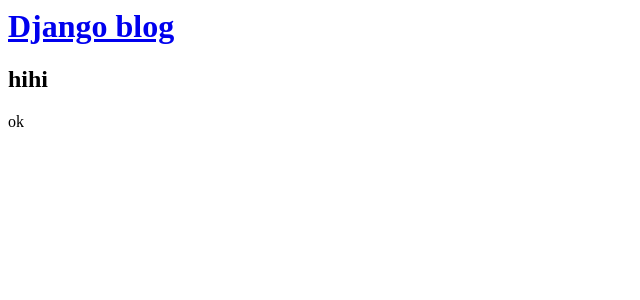
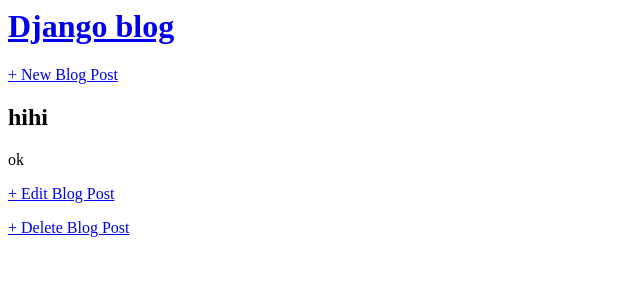
Before and after one commit to phuongha47/NaguruBlog-Django, a Django app: page /post/1/ in a window 1280 px wide. Shown: the top 300 px of the page, without its empty margins (0-640 px from the left). Run offline with Django 3.2, Linux system fonts and the light colour scheme; data comes from the database, SQL or seed files in the repository.

Commit message:
create, delete, edit

```diff
--- a/blog/templates/base.html
+++ b/blog/templates/base.html
@@ -1,14 +1,23 @@
 <html>
+
 <head>
     <title>Django blog</title>
+    <link href="https://fonts.googleapis.com/css?family=Source+Sans+Pro:ǓǏǏ" rel="stylesheet">
 </head>
+
 <body>
+    <div>
         <header>
+            <div class="nav-left">
                 <h1><a href="{% url 'home' %}">Django blog</a></h1>
+            </div>
+            <div class="nav-right">
+                <a href="{% url 'post_new' %}">+ New Blog Post</a>
+            </div>
         </header>
-<div>
         {% block content %}
         {% endblock content %}
     </div>
 </body>
+
 </html>
--- a/blog/templates/post_detail.html
+++ b/blog/templates/post_detail.html
@@ -1,7 +1,9 @@
 {% extends 'base.html' %}
 {% block content %}
 <div class="post-entry">
-<h2>{{ post.title }}</h2>
-<p>{{ post.body }}</p>
+    <h2>{{ post.title }}</h2>
+    <p>{{ post.body }}</p>
 </div>
+<p><a href="{% url 'post_edit' post.pk %}">+ Edit Blog Post</a></p>
+<p><a href="{% url 'post_delete' post.pk %}">+ Delete Blog Post</a></p>
 {% endblock content %}
```
Also changed, not shown: blog/templates/post_new.html (added, +8 -0 lines). Lines whose indentation alone changed are shown as unchanged.
